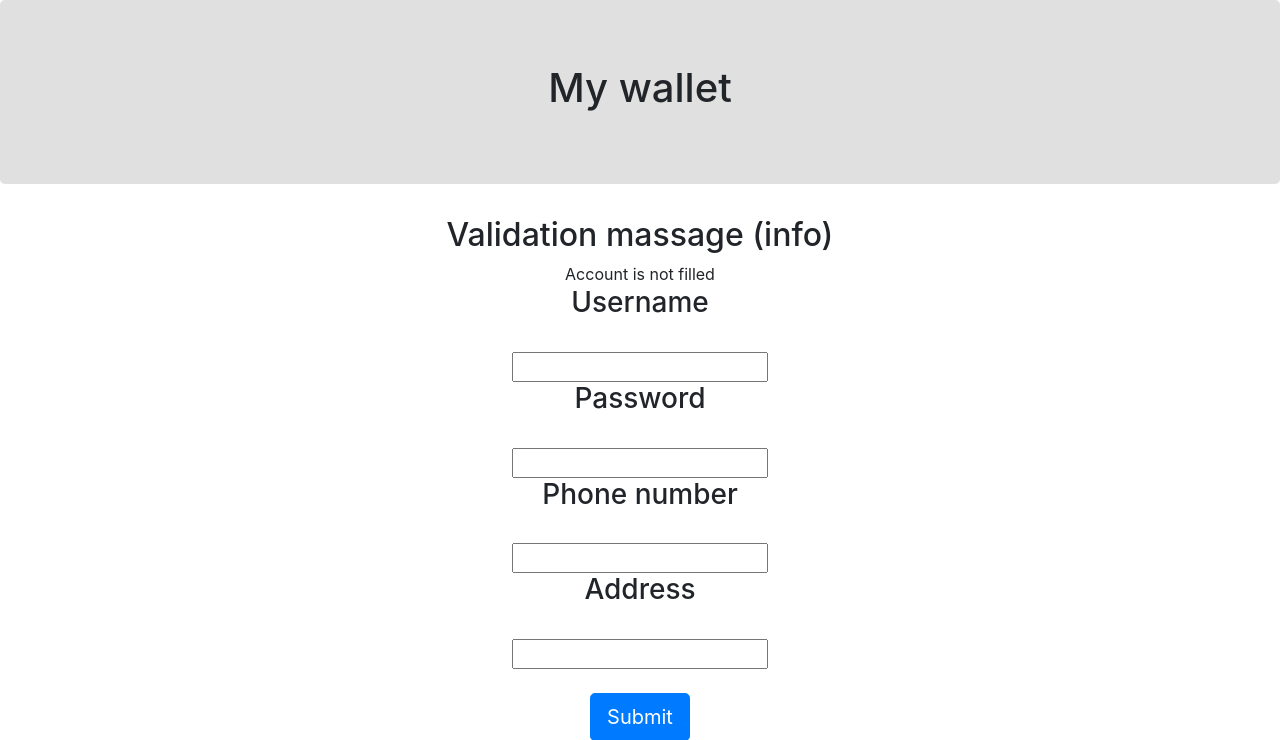
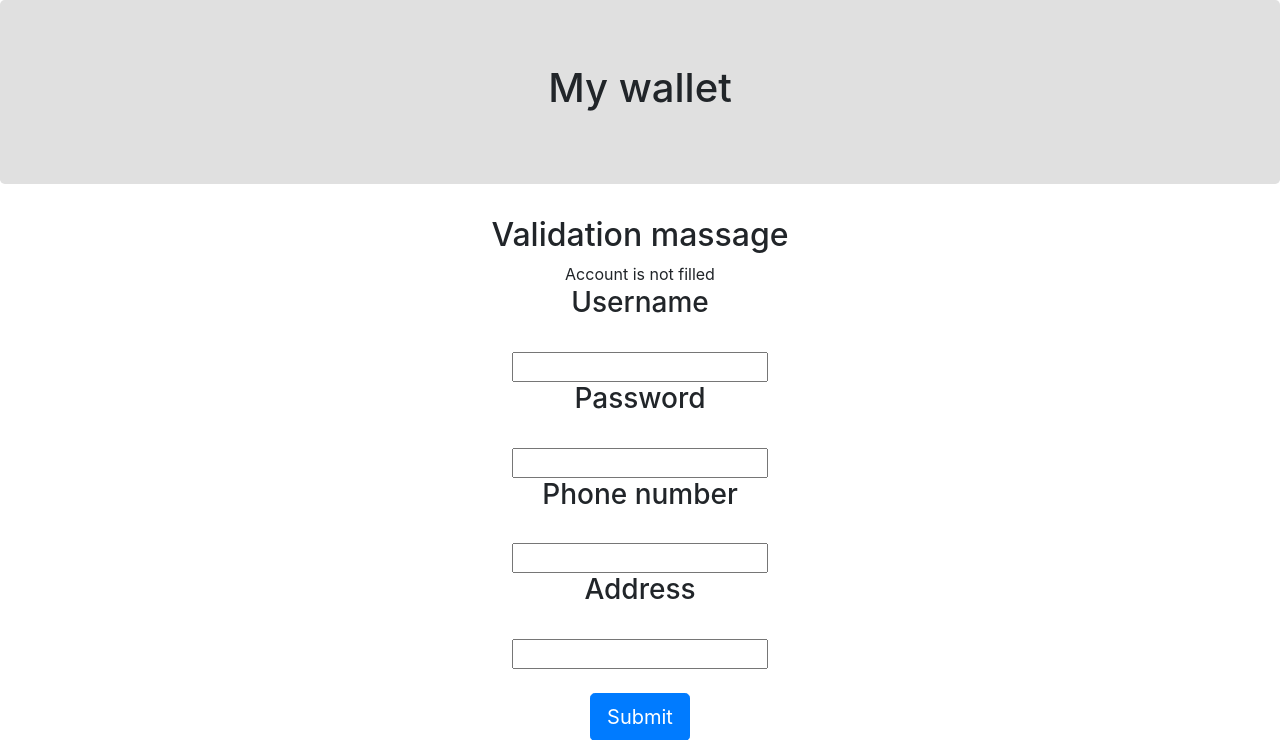
Before and after one commit to Brosha/Finance, a Django app: page /register/ in a window 1280 px wide. Shown: the top 740 px of the page. Run offline with Django 3.2, Linux system fonts and the light colour scheme; some libraries are stand-ins or nearby versions.

Commit message:
удалил (info), добавил  ссылки. отредактировал рандомный генератор

```diff
--- a/finance/templates/account_edit.html
+++ b/finance/templates/account_edit.html
@@ -7,7 +7,7 @@
 		</div>
     </div>
      <div class="container" style="text-align:center">
-        <h2>Validation massage (info)</h2>
+        <h2>Validation massage </h2>
         {{ info }}
         <form class="form" action="{% url 'edit_account' account_id %}" method="post">
             {% for field,errors in form.errors.items %}
--- a/finance/templates/accountinput.html
+++ b/finance/templates/accountinput.html
@@ -7,7 +7,7 @@
 		</div>
     </div>
      <div class="container" style="text-align:center">
-        <h2>Validation massage (info)</h2>
+        <h2>Validation massage</h2>
         {{ info }}
 
         <form class="form" action="{% url 'add_account'  %}" method="post">
--- a/finance/templates/add_goal.html
+++ b/finance/templates/add_goal.html
@@ -7,7 +7,7 @@
 		</div>
     </div>
      <div class="container" style="text-align:center">
-        <h2>Validation massage (info)</h2>
+        <h2>Validation massage </h2>
         {{ info }}
 
         <form class="form" action="{% url 'add_goal' account_id %}" method="post">
--- a/finance/templates/add_value_to_goal.html
+++ b/finance/templates/add_value_to_goal.html
@@ -7,7 +7,7 @@
 		</div>
     </div>
      <div class="container" style="text-align:center">
-        <h2>Validation massage (info)</h2>
+        <h2>Validation massage </h2>
         {{ info }}
 
         <form class="form" action="{% url 'add_value_goal' account_id goal_id %}" method="post">
--- a/finance/templates/editprofile.html
+++ b/finance/templates/editprofile.html
@@ -7,7 +7,7 @@
 		</div>
     </div>
      <div class="container" style="text-align:center">
-        <h2>Validation massage (info)</h2>
+        <h2>Validation massage</h2>
         {{ info }}
 
         <form class="form" action="{% url 'edit_profile'  %}" method="post">
--- a/finance/templates/register.html
+++ b/finance/templates/register.html
@@ -7,7 +7,7 @@
 		</div>
     </div>
      <div class="container" style="text-align:center">
-        <h2>Validation massage (info)</h2>
+        <h2>Validation massage</h2>
         {{ info }}
 
         <form class="form" action="{% url 'register'  %}" method="post">
```
